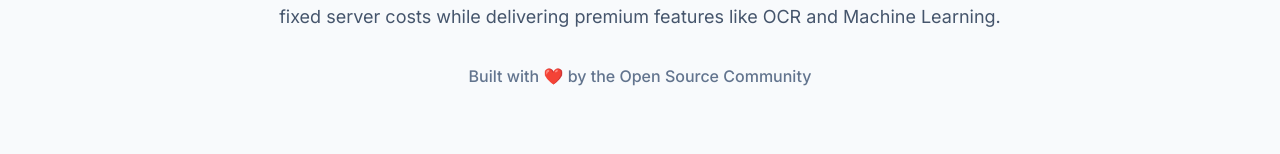
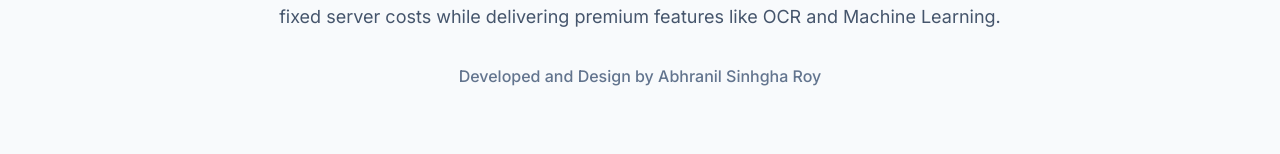
Before and after one commit to abhranilsingharoy-cloud/InvoFlow, a Next.js app: page / in a window 1280 px wide. Shown: the part 3668-3822 px from the top of the page. Built offline with nearby package versions, Linux system fonts and the light colour scheme.

Commit message:
chore: update author credits

```diff
--- a/src/app/page.tsx
+++ b/src/app/page.tsx
@@ -164,7 +164,7 @@ export default function Home() {
             By leveraging Vercel's serverless edge and the Next.js App Router, InvoFlow operates with zero fixed server costs while delivering premium features like OCR and Machine Learning.
           </p>
           <div className="inline-flex items-center gap-2 text-slate-500 font-medium">
-            <span>Built with ❤️ by the Open Source Community</span>
+            <span>Developed and Design by Abhranil Sinhgha Roy</span>
           </div>
         </div>
       </section>
```
